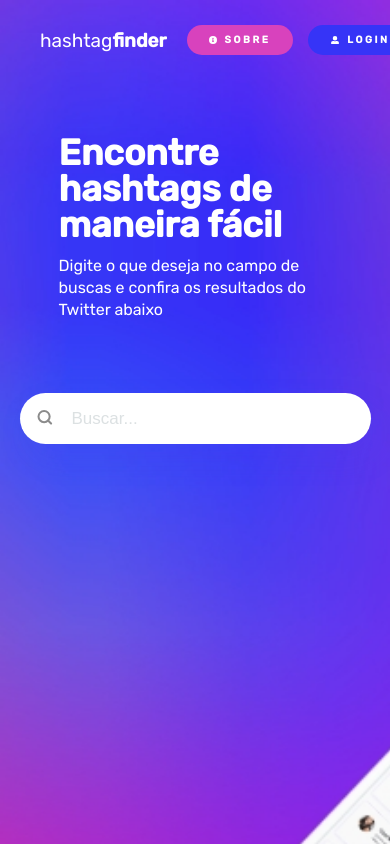
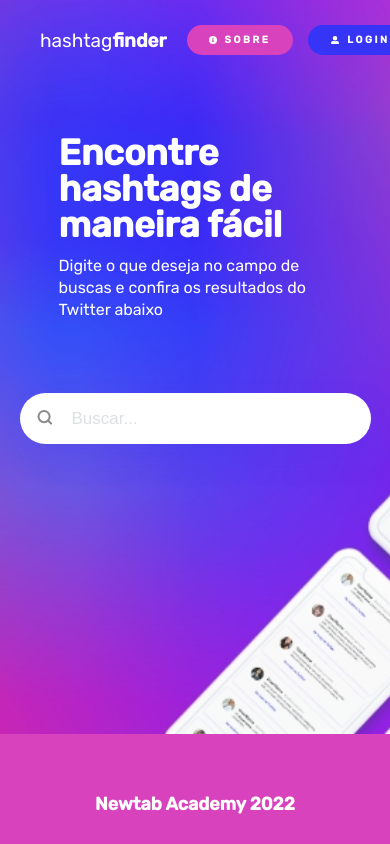
Before and after one commit to edgarffgomes/Projeto-HashtagFinder, a React (Create React App) app: page / in a window 390 px wide. Shown: the top 844 px of the page. Built offline with nearby package versions, Linux system fonts and the light colour scheme.

Commit message:
update css home

```diff
--- a/src/pages/home/Home.module.css
+++ b/src/pages/home/Home.module.css
@@ -407,7 +407,7 @@ span {
   }
   /* HEADER DESABILITADO */
   .bgHeaderDisabled{
-    height: 940px;
+    height: 87vh;
     width: 100%;
     background-image: url('../../img/hero-bg-mobile.jpg');
     background-size: cover;
```
